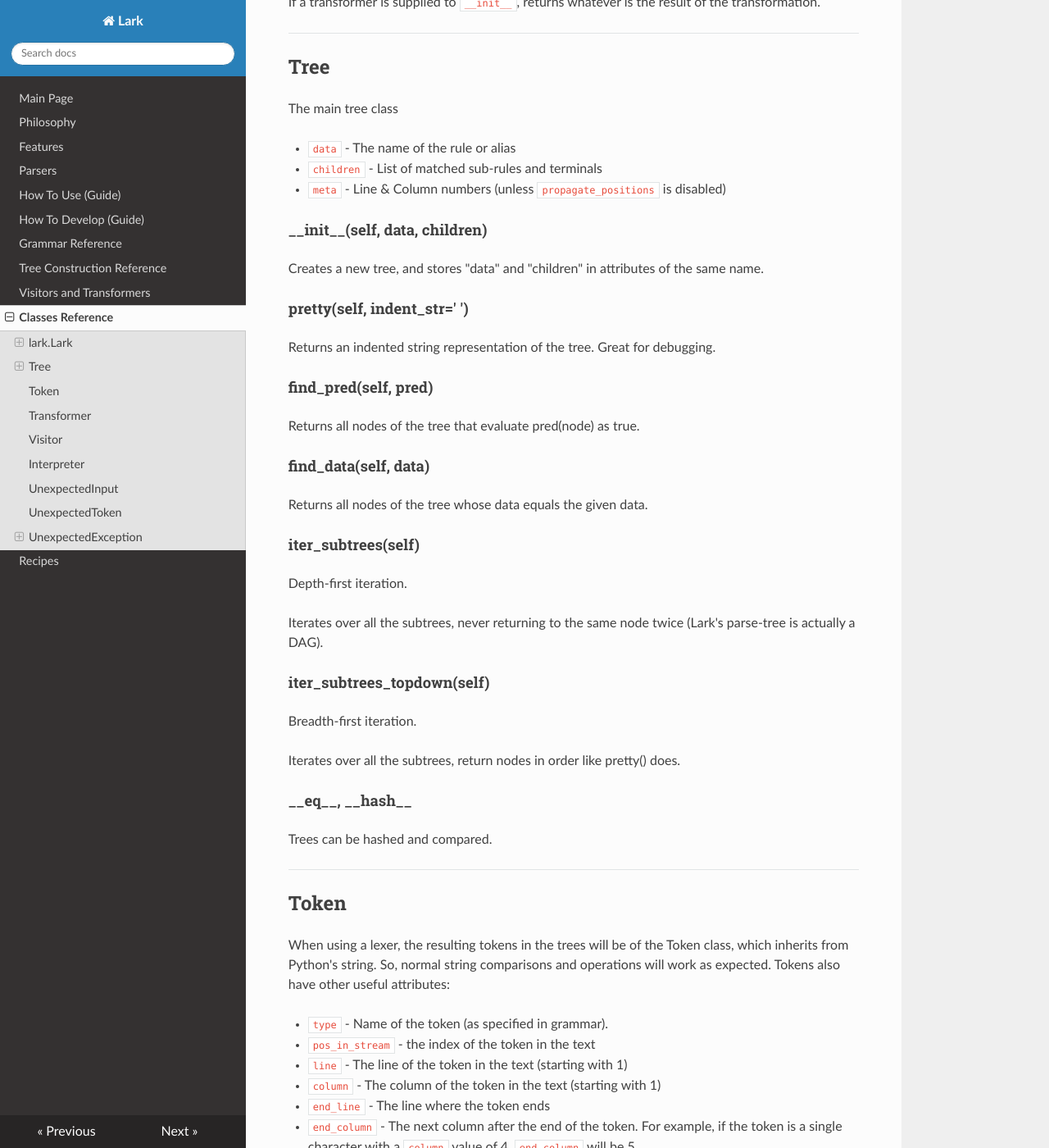
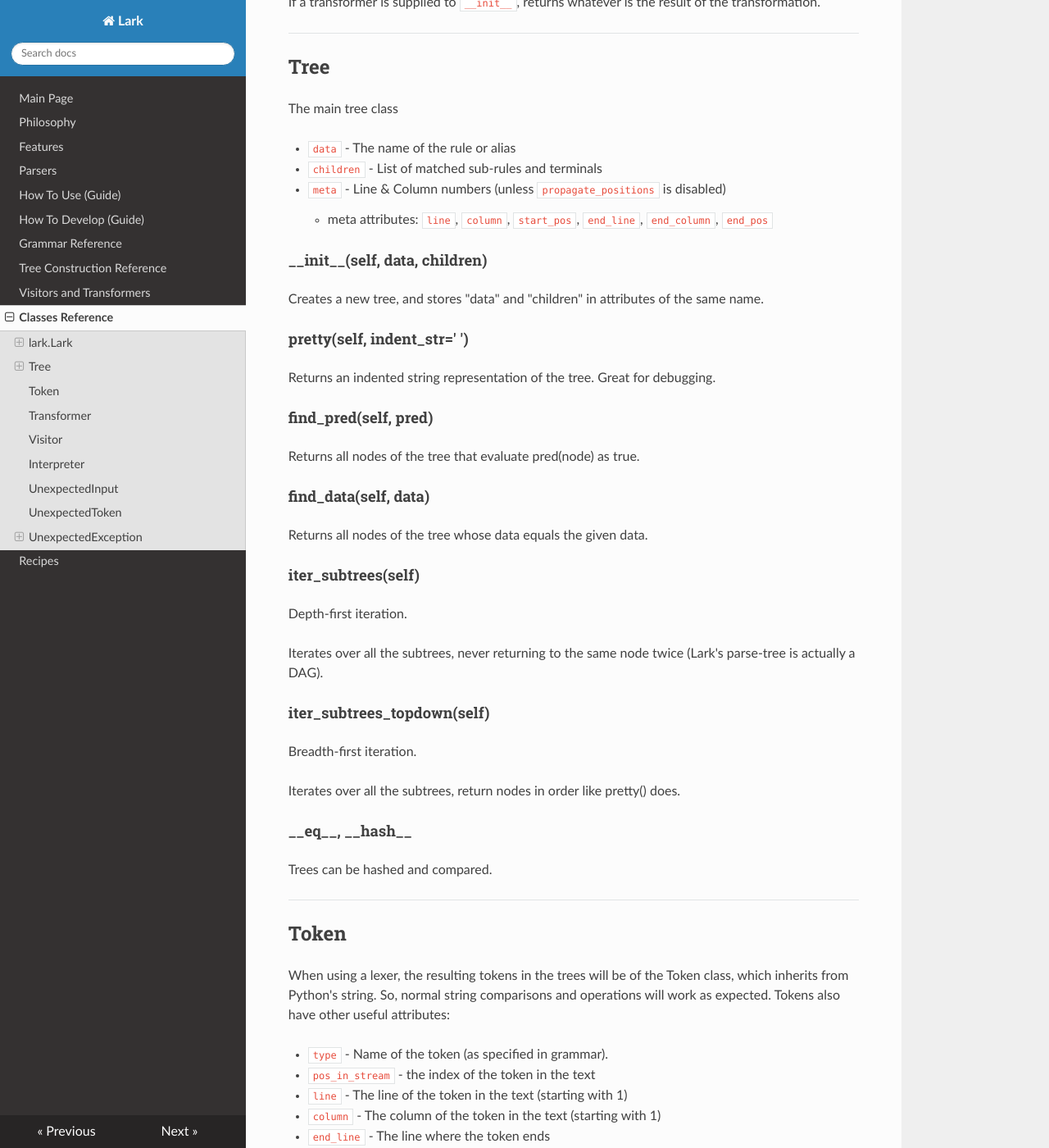
Before and after one commit to lark-parser/lark, an MkDocs documentation site: the page built from docs/classes.md, in a window 1280 px wide and 1400 px high, scrolled down 1122 px. Shown: the whole window at 82% size. Built offline with MkDocs 1.6.1, drawn with Linux system fonts in a browser that asks for light colours; nearby versions of some CDN libraries; old or Windows-style settings are respelled for this version of MkDocs; some of the changed text lies outside the part shown.

Commit message:
Small addition to docs

```diff
--- a/docs/classes.md
+++ b/docs/classes.md
@@ -53,6 +53,7 @@
 * `data` - The name of the rule or alias
 * `children` - List of matched sub-rules and terminals
 * `meta` - Line & Column numbers (unless `propagate_positions` is disabled)
+    * meta attributes: `line`, `column`, `start_pos`, `end_line`, `end_column`, `end_pos`
 
 #### \_\_init\_\_(self, data, children)
 
@@ -98,6 +99,7 @@
 * `column` - The column of the token in the text (starting with 1)
 * `end_line` - The line where the token ends
 * `end_column` - The next column after the end of the token. For example, if the token is a single character with a `column` value of 4, `end_column` will be 5.
+* `end_pos` - the index where the token ends (basically pos_in_stream + len(token))
 
 ## Transformer
 ## Visitor
```
